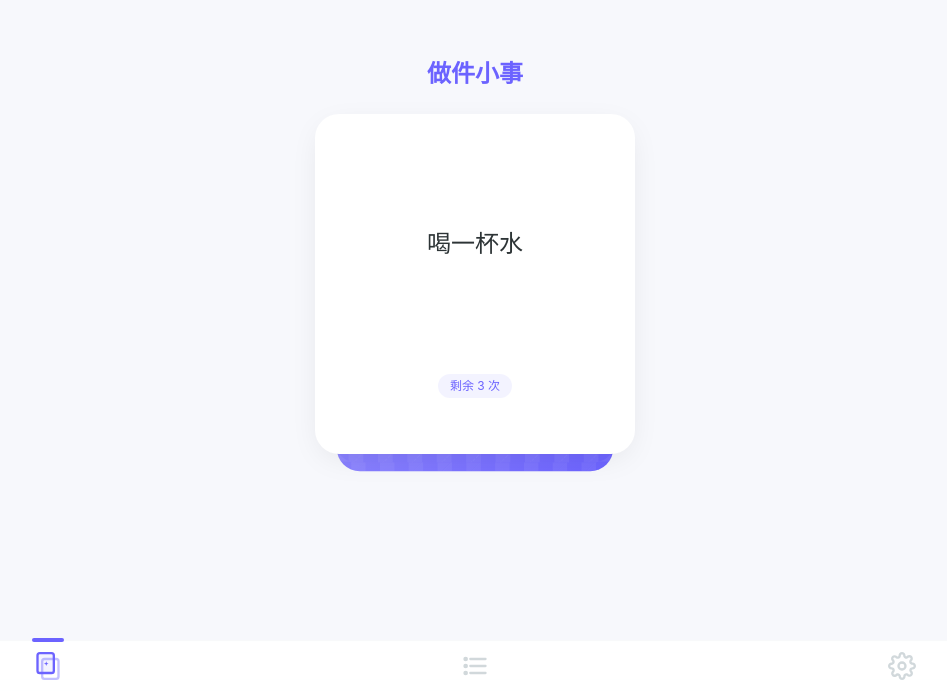
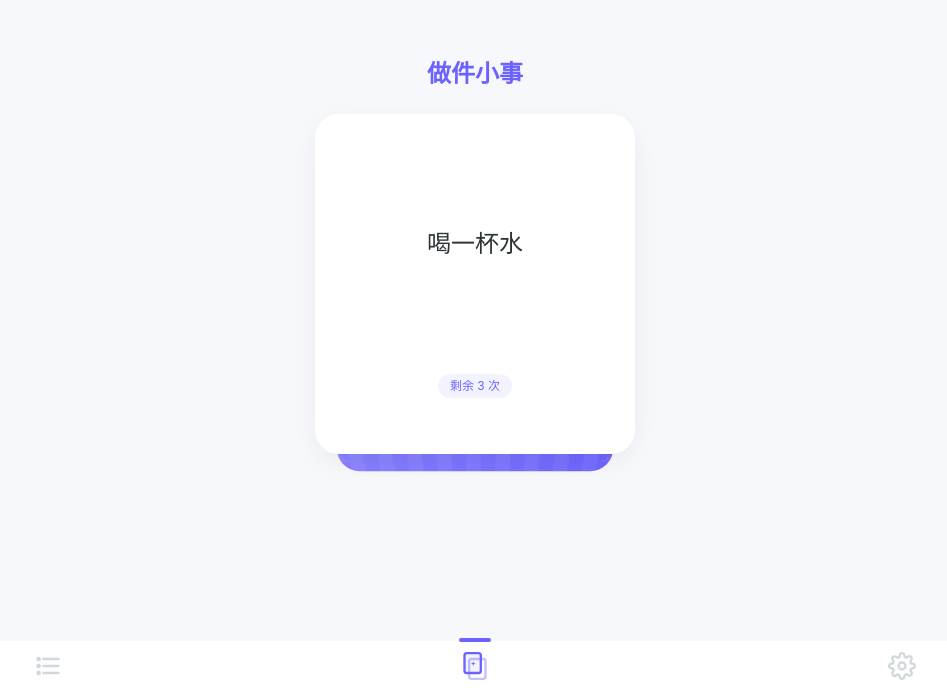
Before and after one commit to DavidXie03/do-little-things, a Vue app: page / in a window 1280 px wide. Shown: the part 108-800 px from the top of the page, without its empty margins (165-1112 px from the left). Built offline with nearby package versions, Linux system fonts and the light colour scheme.

Commit message:
Move home page to center position: tab order is now [todos, home, settings]

```diff
--- a/src/App.vue
+++ b/src/App.vue
@@ -20,10 +20,10 @@ const { translateX, containerWidth } = usePageSwipe()
         }"
       >
         <div :style="{ width: containerWidth + 'px', flexShrink: 0 }" class="h-full">
-          <HomeView />
+          <PendingView />
         </div>
         <div :style="{ width: containerWidth + 'px', flexShrink: 0 }" class="h-full">
-          <PendingView />
+          <HomeView />
         </div>
         <div :style="{ width: containerWidth + 'px', flexShrink: 0 }" class="h-full">
           <SettingsView />
--- a/src/components/TabBar.vue
+++ b/src/components/TabBar.vue
@@ -7,8 +7,8 @@ import IconSettings from './icons/IconSettings.vue'
 const { currentIndex, goToPage } = usePageSwipe()
 
 const tabs = [
-  { name: 'home', icon: IconCards, index: 0 },
-  { name: 'todos', icon: IconList, index: 1 },
+  { name: 'todos', icon: IconList, index: 0 },
+  { name: 'home', icon: IconCards, index: 1 },
   { name: 'settings', icon: IconSettings, index: 2 },
 ]
 
--- a/src/composables/usePageSwipe.ts
+++ b/src/composables/usePageSwipe.ts
@@ -1,9 +1,9 @@
 import { ref, computed, onMounted, onUnmounted } from 'vue'
 import { useRouter, useRoute } from 'vue-router'
 
-const TAB_PATHS = ['/', '/todos', '/settings']
+const TAB_PATHS = ['/todos', '/', '/settings']
 
-const currentIndex = ref(0)
+const currentIndex = ref(1)
 const dragOffset = ref(0)
 const isAnimating = ref(false)
 const containerWidth = ref(window.innerWidth)
```
